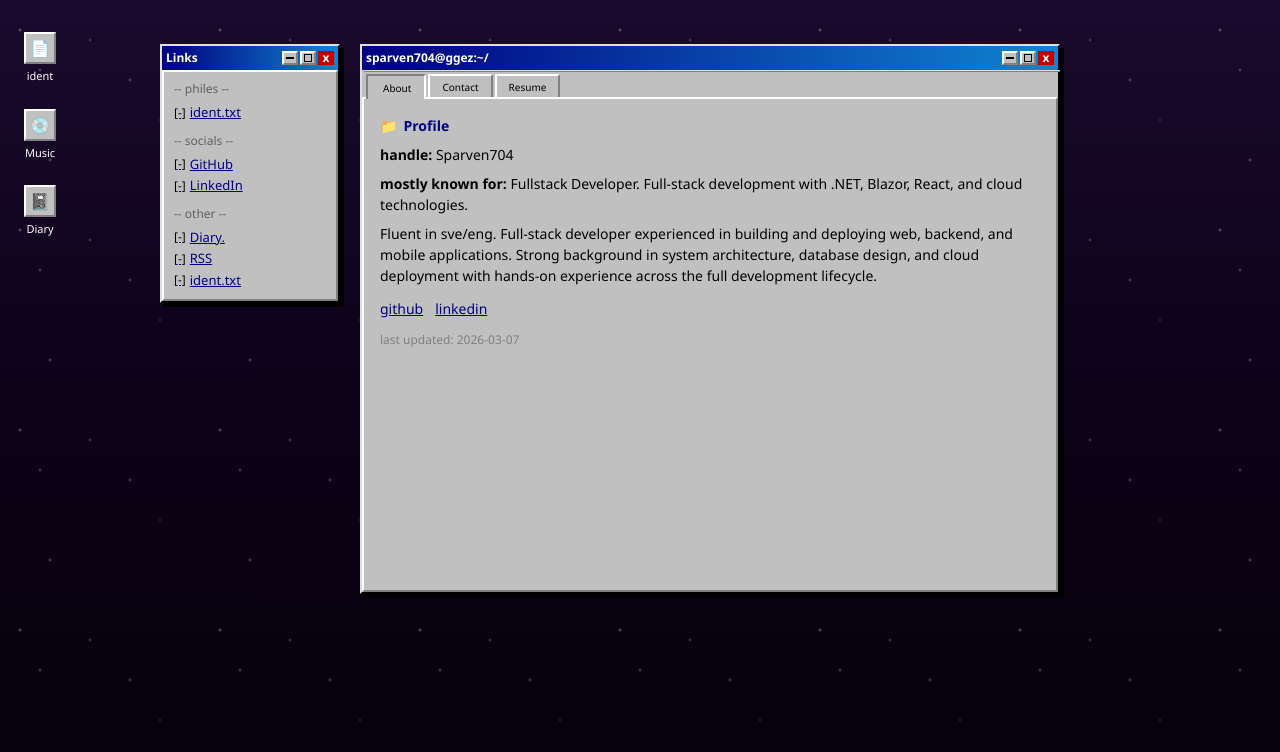
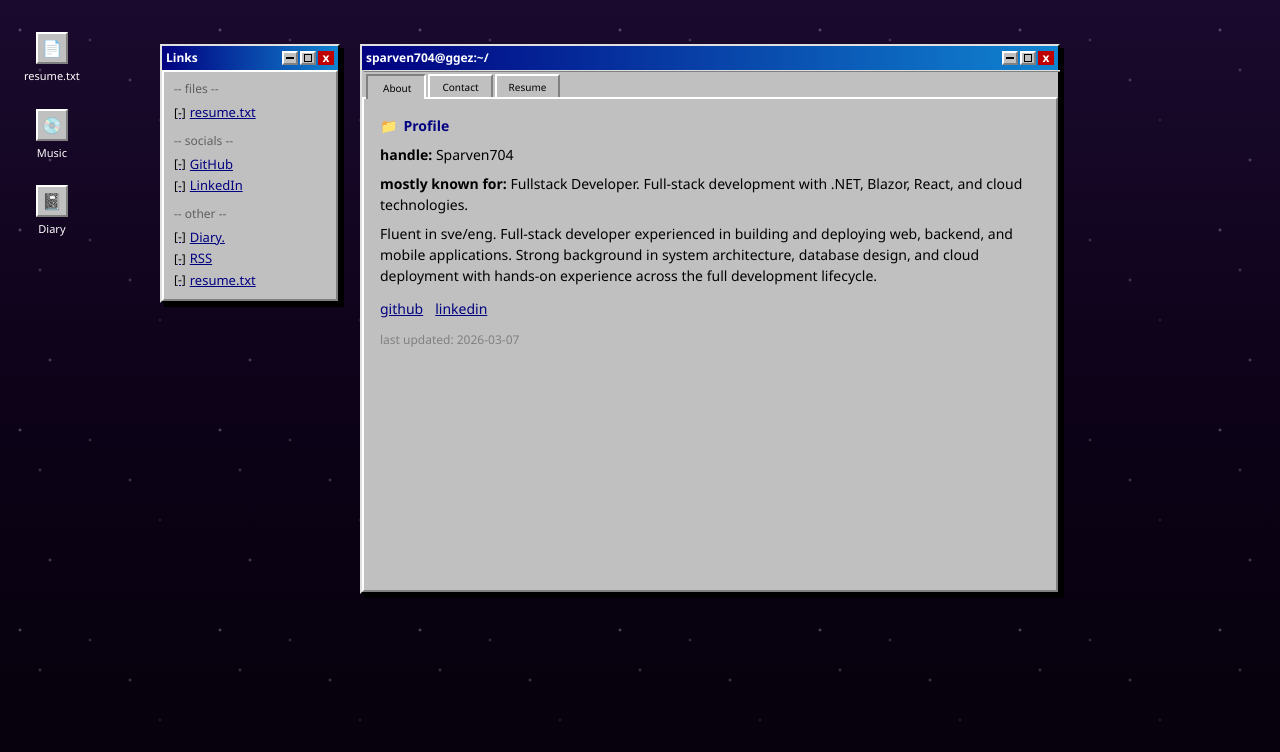
Before and after one commit to Sparven704/sparven704.desktop, an Astro site: page / in a window 1280 px wide. Shown: the top 752 px of the page. Built offline with nearby package versions, Linux system fonts and the light colour scheme; Astro itself is replaced by a stand-in of ours.

Commit message:
Refactor links.json and index.astro to rename 'philes' to 'files' and update references to 'ident.txt' as 'resume.txt'

```diff
--- a/src/data/links.json
+++ b/src/data/links.json
@@ -1,5 +1,5 @@
 {
-  "philes": [{ "label": "ident.txt", "href": "/resume" }],
+  "files": [{ "label": "resume.txt", "href": "/resume" }],
   "socials": [
     { "label": "GitHub", "href": "https://github.com/Sparven704" },
     {
@@ -10,6 +10,6 @@
   "other": [
     { "label": "Diary.", "href": "#" },
     { "label": "RSS", "href": "#" },
-    { "label": "ident.txt", "href": "/resume" }
+    { "label": "resume.txt", "href": "/resume" }
   ]
 }
--- a/src/pages/index.astro
+++ b/src/pages/index.astro
@@ -21,7 +21,7 @@ const lastUpdated = new Date().toISOString().split("T")[0];
       <div class="home-desktop-icons">
         <a href="/resume" class="home-desktop-icon" title="Resume">
           <span class="home-desktop-icon-img">📄</span>
-          ident
+          resume.txt
         </a>
         <a
           href="https://open.spotify.com/user/arvidlj?si=e3023fb8b21c4783"
@@ -68,9 +68,9 @@ const lastUpdated = new Date().toISOString().split("T")[0];
             </div>
           </div>
           <div class="home-links-content">
-            <div class="home-links-category">-- philes --</div>
+            <div class="home-links-category">-- files --</div>
             {
-              links.philes.map((link) => (
+              links.files.map((link) => (
                 <a
                   href={link.href}
                   class="home-links-item"
```
